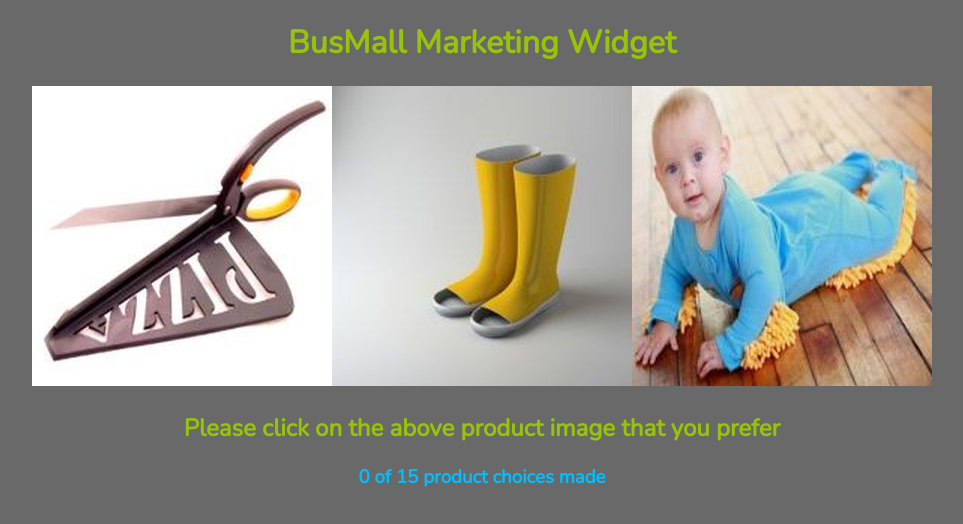
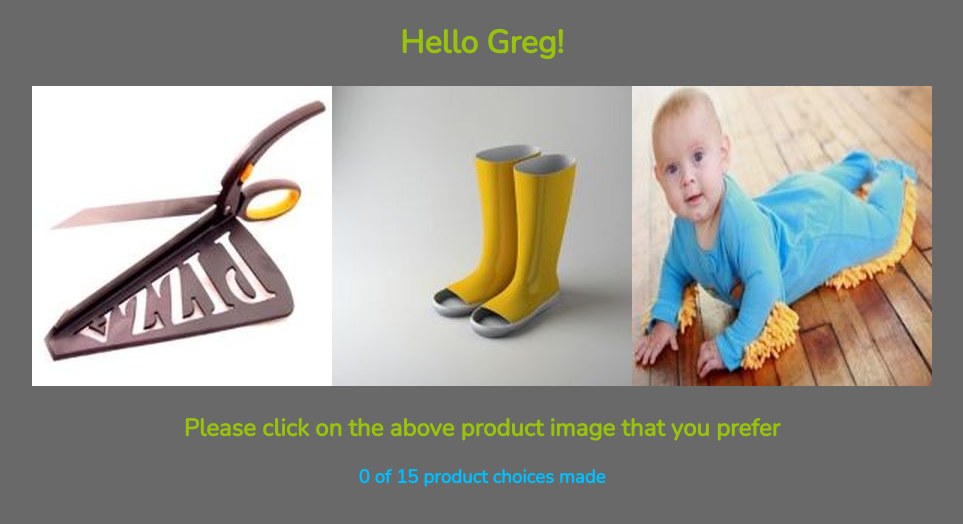
Before and after one commit to gnkatchmar/market-analysis-app, a plain HTML site: page index.html in a window 1280 px wide. Shown: the whole page, without its empty margins (158-1121 px from the left). Drawn offline with nearby package versions, Linux system fonts and the light colour scheme.

Commit message:
hello greg

```diff
--- a/index.html
+++ b/index.html
@@ -7,7 +7,7 @@
   </head>
   <body>
     <header>
-      <h1>BusMall Marketing Widget</h1>
+      <h1>Hello Greg!</h1>
     </header>
     <section>
       <nav id="buttons">
```
